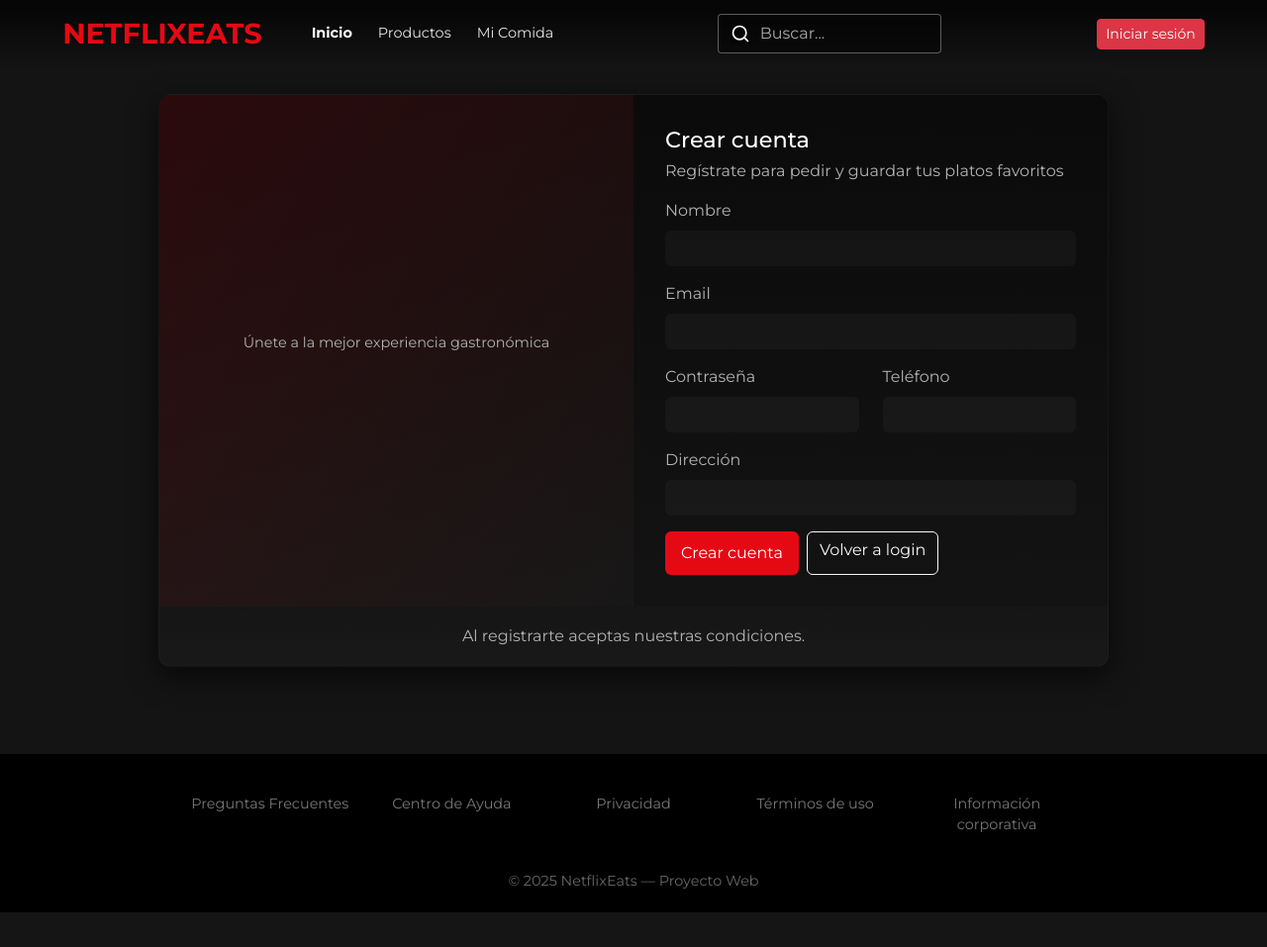
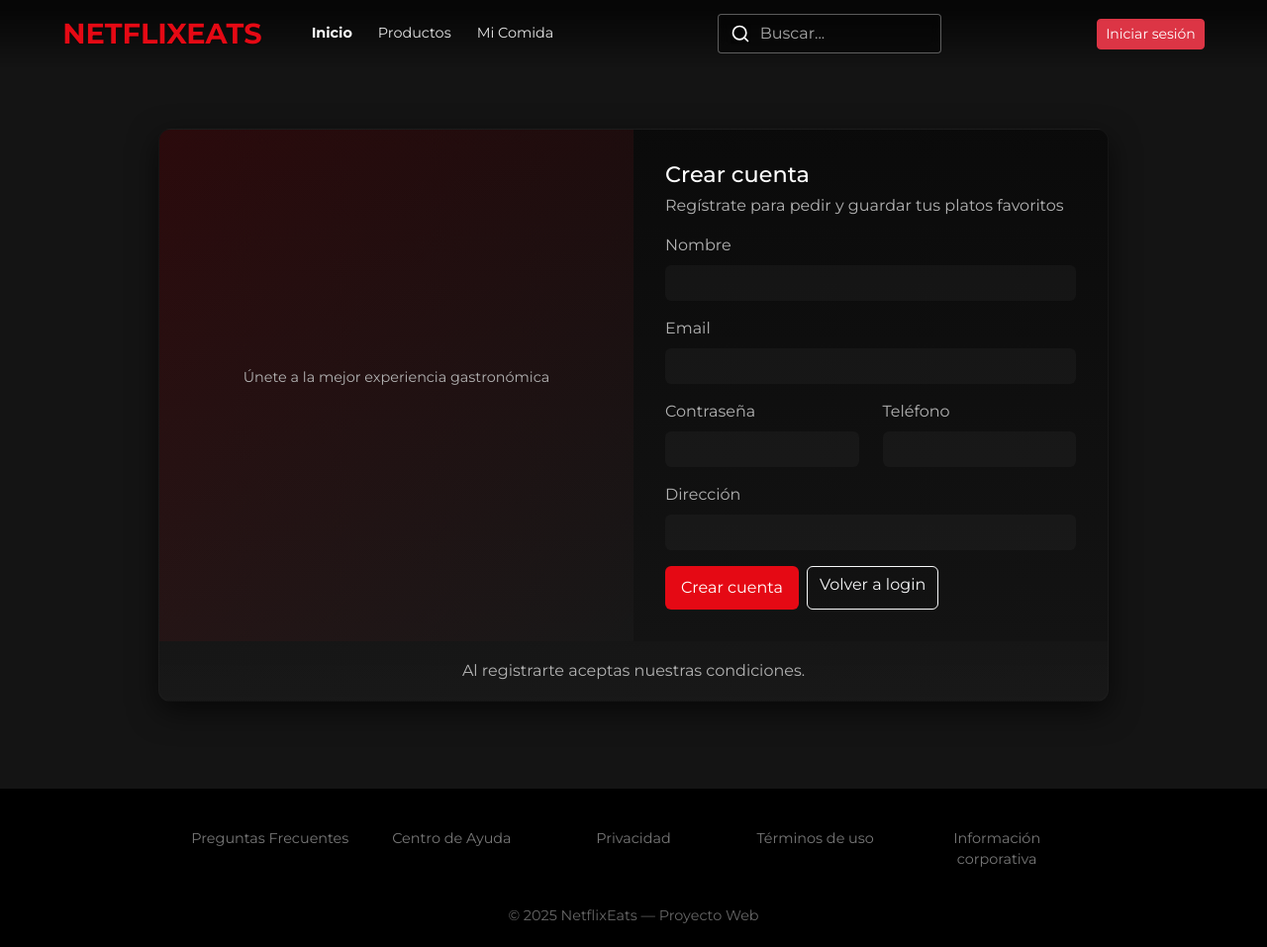
Before and after one commit to arnaucanet/MVC, a PHP site: template view/usuario/register.php in a window 1280 px wide. Shown: the whole page at 99% size. Before the commit the page ends 922 px from the top, so only its background shows below. Run offline with PHP 8.4, Linux system fonts and the light colour scheme; the template is opened without the code that fills it, so the values that code supplies are empty.

Commit message:
Ajusta el padding superior en las páginas de inicio de sesión y registro

```diff
--- a/view/usuario/login.php
+++ b/view/usuario/login.php
@@ -1,5 +1,5 @@
 <?php include 'view/parcials/header.php'; ?>
-<div class="container" style="padding-top:55px;">
+<div class="container" style="padding-top:90px;">
 
 <?php if(session_status() !== PHP_SESSION_ACTIVE) session_start(); ?>
 <?php if(!empty($_SESSION['error'])): ?>
--- a/view/usuario/register.php
+++ b/view/usuario/register.php
@@ -1,5 +1,5 @@
 <?php include 'view/parcials/header.php'; ?>
-<div class="container" style="padding-top:55px;">
+<div class="container" style="padding-top:90px;">
 
 <?php if(session_status() !== PHP_SESSION_ACTIVE) session_start(); ?>
 <?php if(!empty($_SESSION['error'])): ?>
@@ -7,7 +7,7 @@
     <?php unset($_SESSION['error']); ?>
 <?php endif; ?>
 
-<div class="auth-wrap" style="">
+<div class="auth-wrap">
     <div class="auth-card">
         <div class="auth-grid">
             <div class="auth-visual">
```
